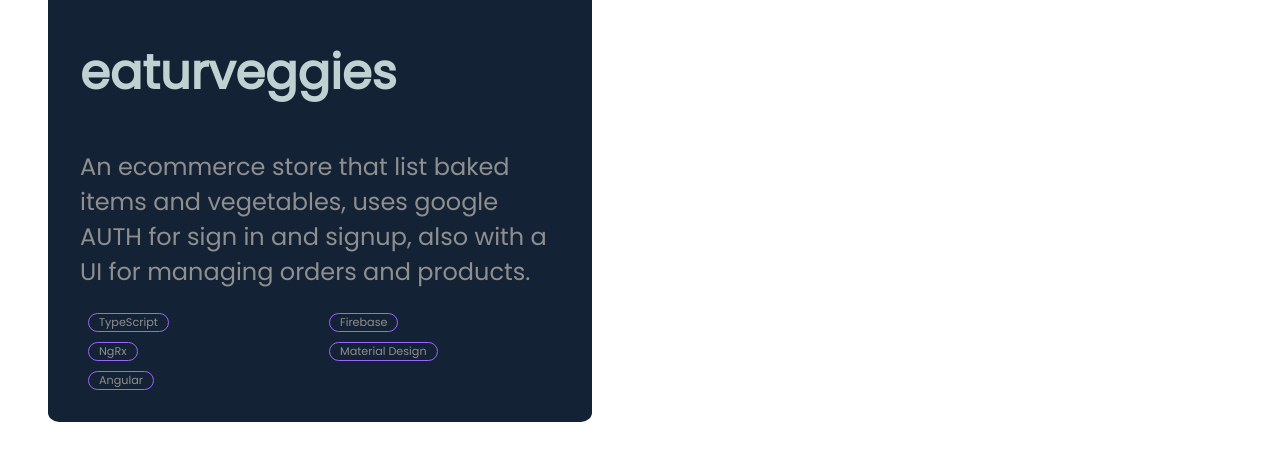
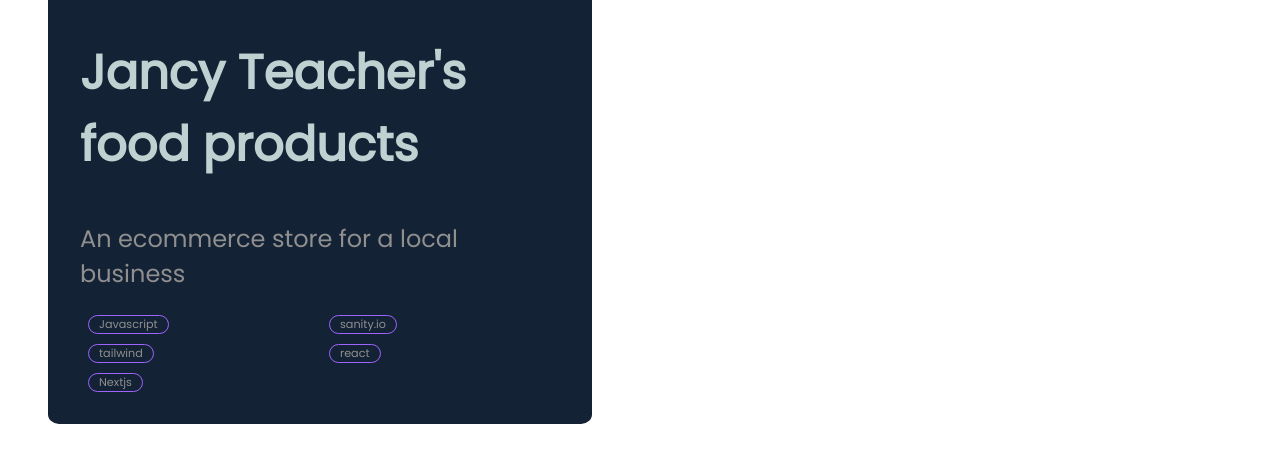
Before and after one commit to gex7777/gex7777.github.io, a plain HTML site: page index.html in a window 1280 px wide. Shown: the part 3320-3776 px from the top of the page. Drawn offline with nearby package versions, Linux system fonts and the light colour scheme; animation ran at ten frames a second.

Commit message:
update projects

```diff
--- a/index.html
+++ b/index.html
@@ -129,7 +129,7 @@
           <h3>
             Web developer <span class="link">@ Sellamoment</span>
           </h3>
-          <h5>Sept 2021 - Present</h5>
+          <h5>Sept 2021 - Sept 2022</h5>
           <h5>Remote, Cyprus</h5>
         </div>
         <ul class="fa-ul">
@@ -199,20 +199,19 @@ a minimal social app where posts go through an admin review process, with dashbo
     <i class="fa fa-shopping-cart" aria-hidden="true"></i>
     <div class="links">
       <i class="fab fa-github"></i>
-     <a href="https://shop-54cb9.firebaseapp.com/products"><i class="fas fa-link"></i></a>
+     <a href="https://jancyteachersfoodproducts.com"><i class="fas fa-link"></i></a>
     </div>
   </div>
-<h2>eaturveggies</h2>
+<h2>Jancy Teacher's food products</h2>
 <p>
-An ecommerce store that list baked items and vegetables, uses google AUTH for sign in and signup, also with a UI for managing orders and products.</p>
-
-
+An ecommerce store for a local business
+</p>
 <div class="technologies">
-  <div class="tech-button">TypeScript</div>
-  <div class="tech-button">Firebase</div>
-  <div class="tech-button">NgRx</div>
-  <div class="tech-button">Material Design</div>
-  <div class="tech-button">Angular</div>
+  <div class="tech-button">Javascript</div>
+  <div class="tech-button">sanity.io</div>
+  <div class="tech-button">tailwind</div>
+  <div class="tech-button">react</div>
+  <div class="tech-button">Nextjs</div>
 </div>
 </div>
   </div>
```
